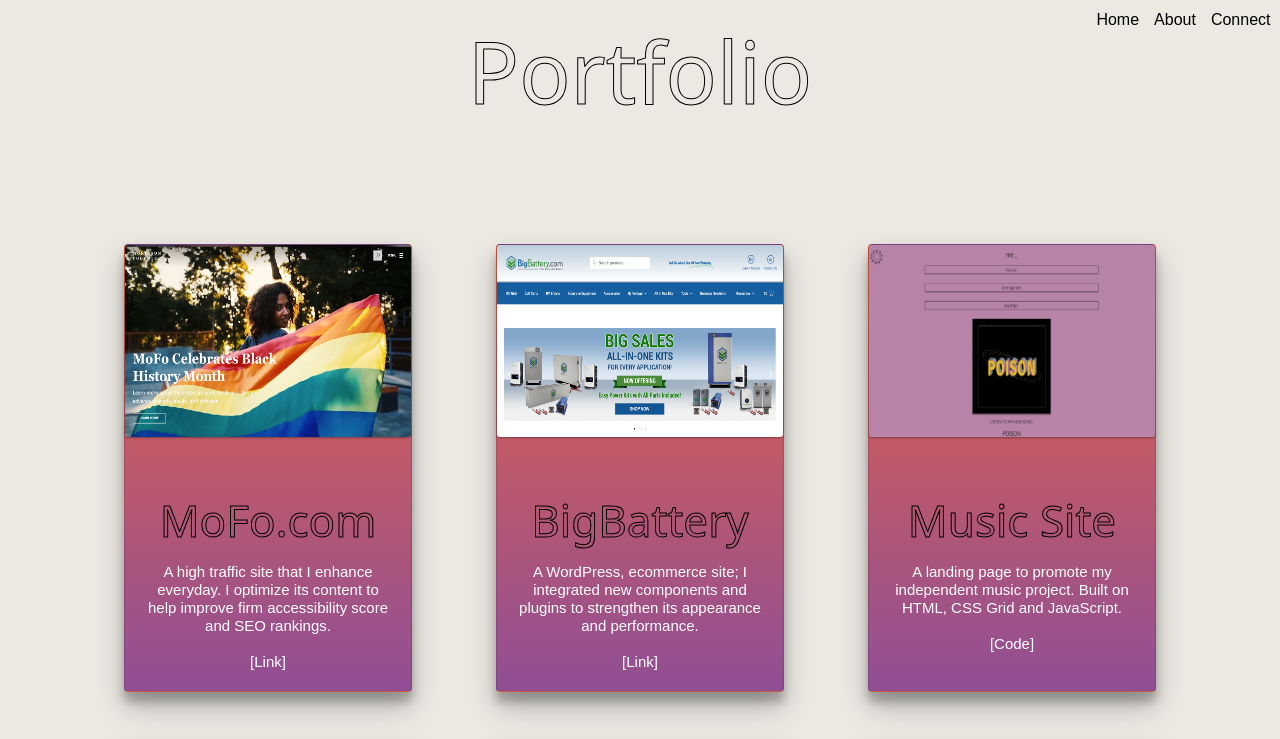
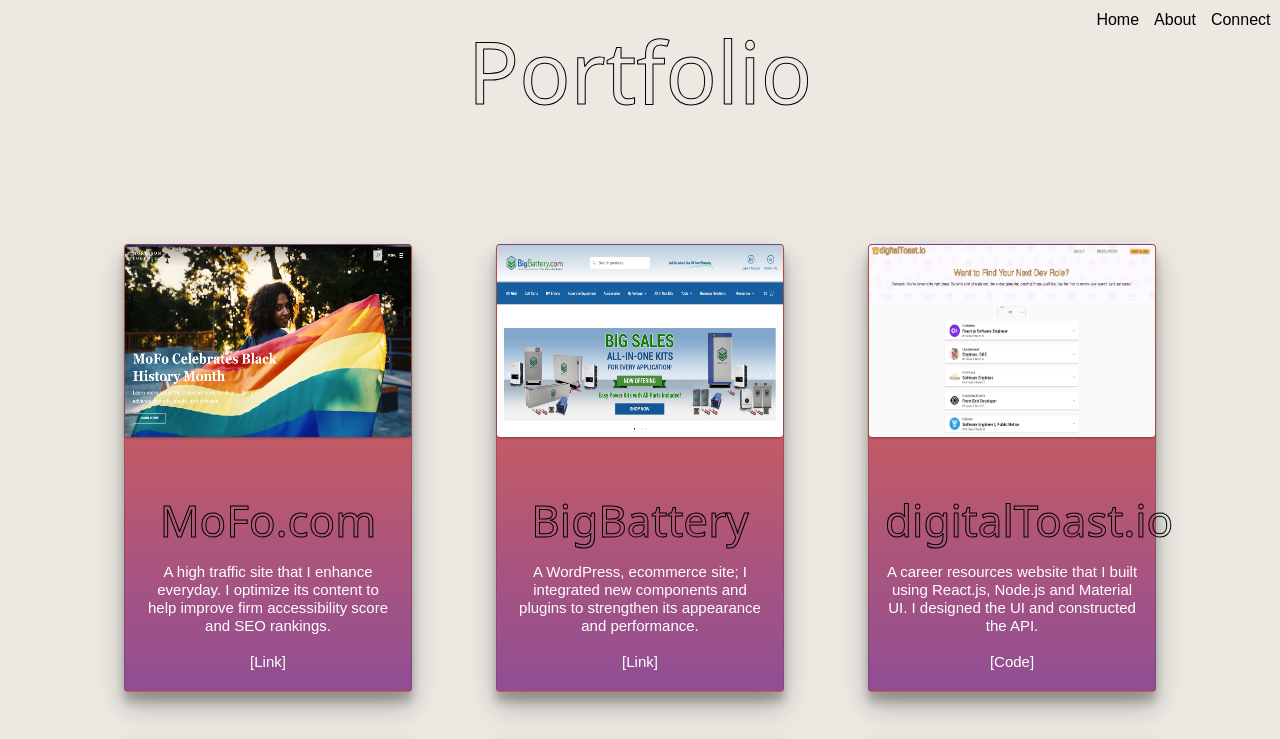
Before and after one commit to dyudis314/portfolio, a website: page pages/portfolio.html in a window 1280 px wide. Shown: the top 739 px of the page. Drawn offline with nearby package versions, Linux system fonts and the light colour scheme.

Commit message:
added digitalToast

```diff
--- a/pages/portfolio.html
+++ b/pages/portfolio.html
@@ -76,6 +76,26 @@
                 </div>
               </div>
             </div>
+
+            <div class="col-sm">
+              <div class="card text-center m-auto" data-tilt style="width: 18rem; height: 28rem;">
+                <a href="https://digitaltoast-frontend.herokuapp.com/" target="_blank">
+                  <img src="/assets/img/digitaltoast.png" class="card-img-top" alt="project1-img">
+                </a>
+                  <div class="card-body">
+                    <h1 class="card-title">
+                      <a href="https://digitaltoast-frontend.herokuapp.com/" target="_blank">
+                         digitalToast.io
+                      </a>
+                      <h5>
+                        A career resources website that I built using React.js, Node.js and Material UI. I designed the UI and constructed the API.
+                        <br></br>
+                      <a href="https://github.com/dyudis314/jobboard-frontend" target="_blank">[Code]</a>
+                  </h5>
+                </h1>
+              </div>
+            </div>
+          </div>
 
           <div class="col-sm">
             <div class="card text-center m-auto" data-tilt style="width: 18rem; height: 28rem;">
```
Also changed, not shown: assets/img/digitaltoast.png (added).
